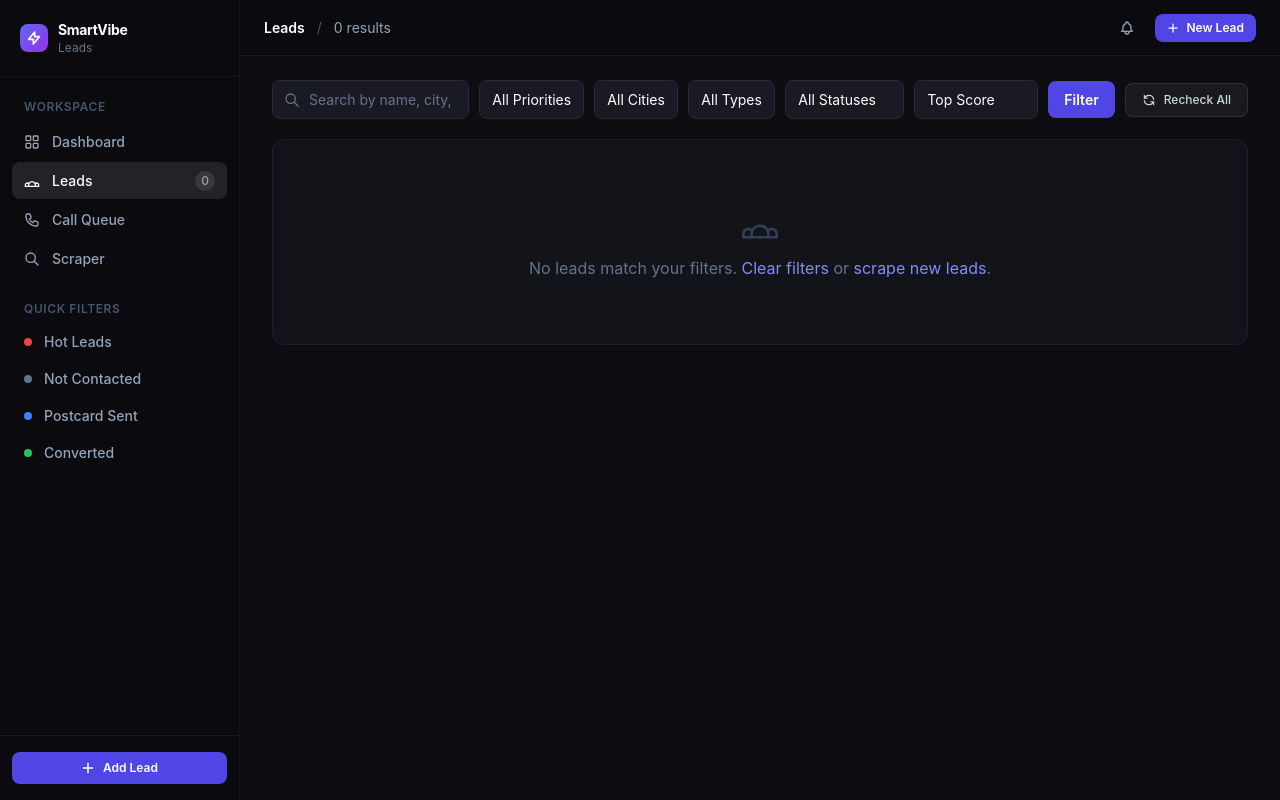
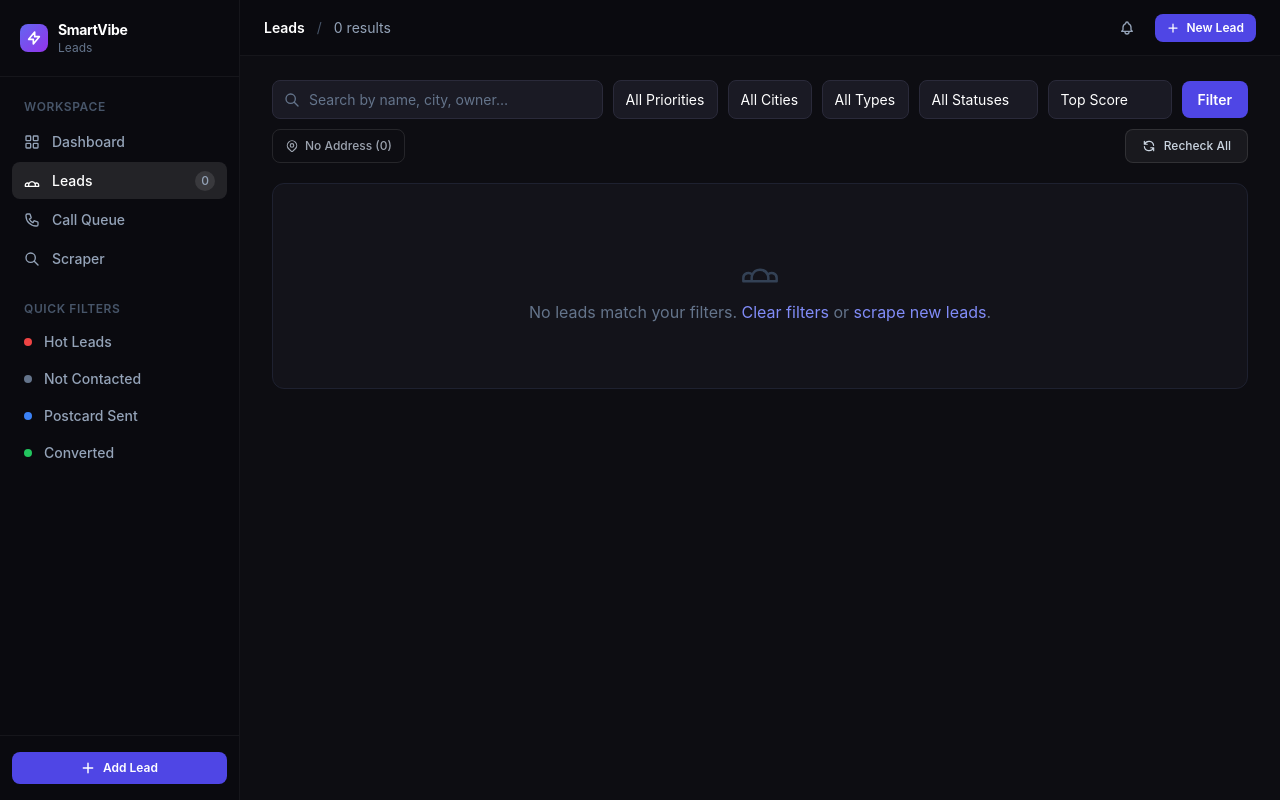
Before and after one commit to h8crmwzckh-collab/smartvibe-leads, a Flask app: page /leads in a window 1280 px wide. Run offline with Flask 3, Linux system fonts and the light colour scheme; data that the repository does not hold is empty; some libraries are stand-ins or nearby versions.

Commit message:
Add No Address filter to leads list
- Filter button shows count of leads missing address
- Active state highlights in yellow with X to clear
- get_leads() accepts no_address param to filter query
- Scraper: fix Python 3.9 union type syntax with __future__ annotations

Co-Authored-By: Claude Sonnet 4.6 <noreply@anthropic.com>

```diff
--- a/app.py
+++ b/app.py
@@ -113,21 +113,28 @@ def leads_list():
     status = request.args.get("status", "")
     sort = request.args.get("sort", "score")
     page = int(request.args.get("page", 1))
+    no_address = request.args.get("no_address", "")
 
     leads, total = get_leads(
         search=search, priority=priority, city=city,
         business_type=btype, status=status, sort=sort,
-        page=page, per_page=25
+        page=page, per_page=25, no_address=bool(no_address)
     )
     pages = (total + 24) // 25
     cities = get_cities()
     btypes = get_business_types()
 
+    with __import__("database").get_db() as _conn:
+        no_address_count = _conn.execute(
+            "SELECT COUNT(*) FROM leads WHERE address IS NULL OR TRIM(address)=''"
+        ).fetchone()[0]
+
     return render_template("leads.html",
                            leads=leads, total=total, page=page, pages=pages,
                            cities=cities, btypes=btypes,
                            search=search, priority=priority, city=city,
-                           btype=btype, status=status, sort=sort)
+                           btype=btype, status=status, sort=sort,
+                           no_address=no_address, no_address_count=no_address_count)
 
 
 @app.route("/leads/<int:lead_id>")
--- a/database.py
+++ b/database.py
@@ -330,7 +330,7 @@ def _priority_label(score):
 
 
 def get_leads(search=None, priority=None, city=None, business_type=None,
-              status=None, sort="score", page=1, per_page=30):
+              status=None, sort="score", page=1, per_page=30, no_address=False):
     clauses = ["1=1"]
     params = []
     if search:
@@ -348,6 +348,8 @@ def get_leads(search=None, priority=None, city=None, business_type=None,
     if status:
         clauses.append("outreach_status = ?")
         params.append(status)
+    if no_address:
+        clauses.append("(address IS NULL OR TRIM(address) = '')")
 
     order = {
         "score": "quality_score DESC, qr_scanned DESC",
--- a/scraper.py
+++ b/scraper.py
@@ -3,11 +3,14 @@ Multi-source lead scraper: Google Maps + Yelp + BBB + Yellow Pages.
 Extracts emails from business websites, checks real social media activity,
 and scores leads based on web presence quality.
 """
+from __future__ import annotations
+
 import re
 import threading
 import time
 from datetime import datetime, timedelta
 from pathlib import Path
+from typing import Optional
 from urllib.parse import urlparse, urljoin
 
 STATIC_DIR = Path(__file__).parent / "static"
--- a/templates/leads.html
+++ b/templates/leads.html
@@ -78,8 +78,22 @@
     </select>
 
     <button type="submit" class="btn-primary py-2">Filter</button>
-    {% if search or priority or city or btype or status %}
+    {% if search or priority or city or btype or status or no_address %}
     <a href="/leads" class="btn-ghost py-2">Clear</a>
+    {% endif %}
+
+    <!-- No Address filter -->
+    <input type="hidden" name="no_address" value="">
+    {% if no_address %}
+    <a href="/leads" class="inline-flex items-center gap-1.5 px-3 py-2 rounded-lg text-xs font-medium bg-yellow-500/20 text-yellow-400 border border-yellow-500/30">
+      <svg class="w-3.5 h-3.5" fill="none" stroke="currentColor" viewBox="0 0 24 24"><path stroke-linecap="round" stroke-linejoin="round" stroke-width="2" d="M17.657 16.657L13.414 20.9a1.998 1.998 0 01-2.827 0l-4.244-4.243a8 8 0 1111.314 0z"/><path stroke-linecap="round" stroke-linejoin="round" stroke-width="2" d="M15 11a3 3 0 11-6 0 3 3 0 016 0z"/></svg>
+      No Address ({{ no_address_count }}) ✕
+    </a>
+    {% else %}
+    <a href="?no_address=1" class="inline-flex items-center gap-1.5 px-3 py-2 rounded-lg text-xs font-medium bg-surface-700 text-gray-400 border border-white/10 hover:border-yellow-500/40 hover:text-yellow-400 transition-colors">
+      <svg class="w-3.5 h-3.5" fill="none" stroke="currentColor" viewBox="0 0 24 24"><path stroke-linecap="round" stroke-linejoin="round" stroke-width="2" d="M17.657 16.657L13.414 20.9a1.998 1.998 0 01-2.827 0l-4.244-4.243a8 8 0 1111.314 0z"/><path stroke-linecap="round" stroke-linejoin="round" stroke-width="2" d="M15 11a3 3 0 11-6 0 3 3 0 016 0z"/></svg>
+      No Address ({{ no_address_count }})
+    </a>
     {% endif %}
 
     <!-- Bulk check button -->
```
